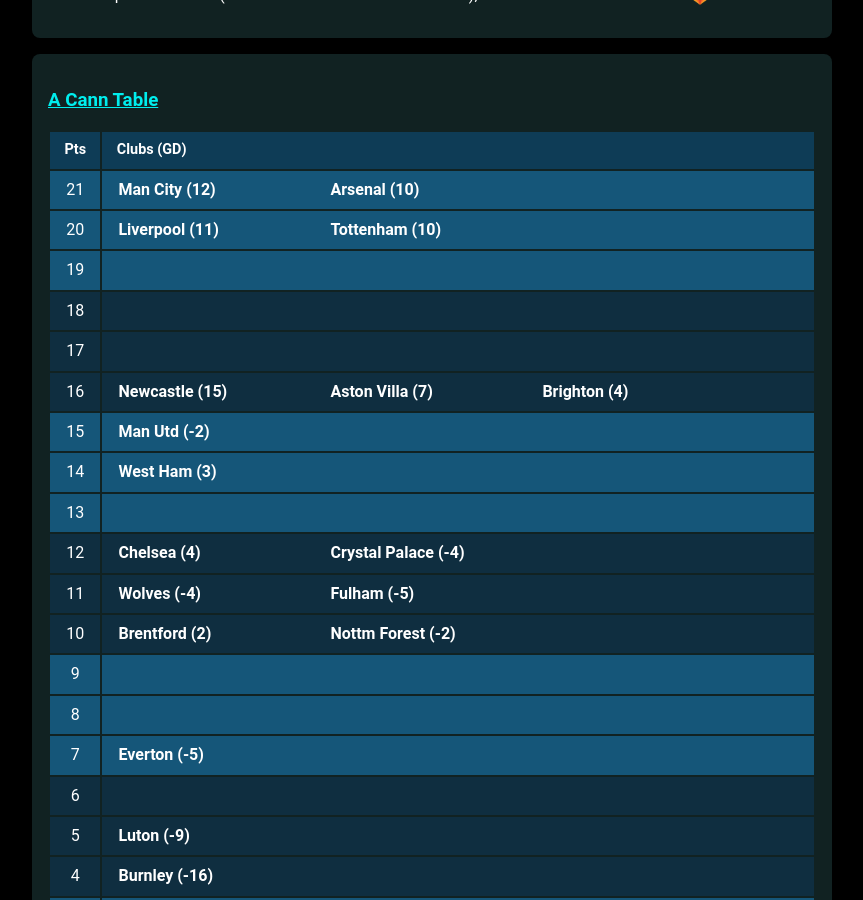
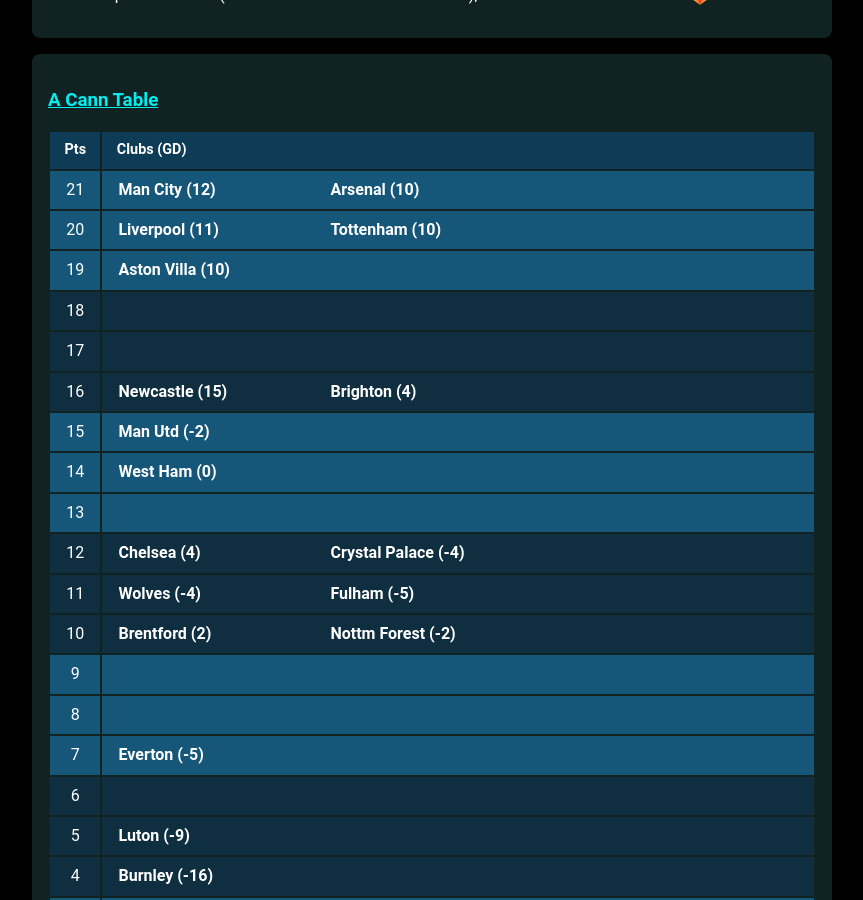
Before and after one commit to muru/muru.github.io, a Jekyll site: the page built from resources.md, in a window 1280 px wide and 900 px high, scrolled down 1315 px. Shown: the whole window, without its empty margins (208-1071 px from the left). Built offline with Jekyll 4.4.1, drawn with Linux system fonts in a browser that asks for light colours; some web fonts are replaced; some of the changed text lies outside the part shown.

Commit message:
updated cann-table: Tue 24 Oct 00:51:02 JST 2023

```diff
--- a/cann-table.html
+++ b/cann-table.html
@@ -17,6 +17,7 @@
 	<tr class="cann-row-1">
 		<td class="cann-point"> 19 </td>
 		<td class="cann-clubs">
+			<span class="club-name"> Aston Villa (10) </span>
 		</td>
  	</tr>
 	<tr class="cann-row-2">
@@ -33,7 +34,6 @@
 		<td class="cann-point"> 16 </td>
 		<td class="cann-clubs">
 			<span class="club-name"> Newcastle (15) </span>
-			<span class="club-name"> Aston Villa (7) </span>
 			<span class="club-name"> Brighton (4) </span>
 		</td>
  	</tr>
@@ -46,7 +46,7 @@
 	<tr class="cann-row-1">
 		<td class="cann-point"> 14 </td>
 		<td class="cann-clubs">
-			<span class="club-name"> West Ham (3) </span>
+			<span class="club-name"> West Ham (0) </span>
 		</td>
  	</tr>
 	<tr class="cann-row-1">
```
Also changed, not shown: other parts of cann-table.html (+1 -1 lines).
